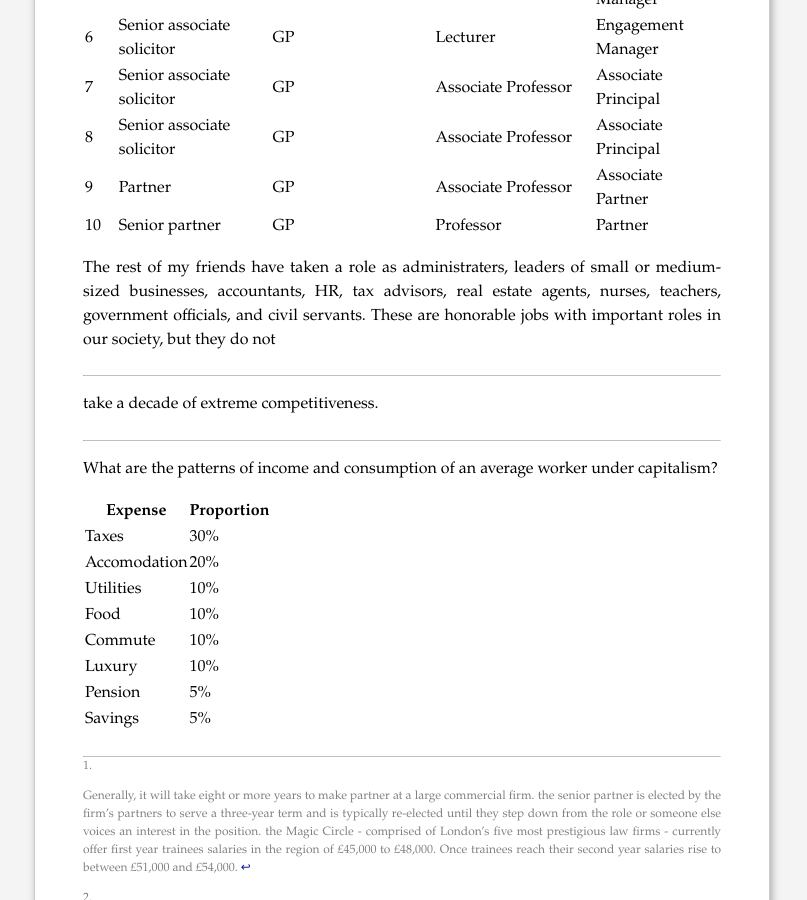
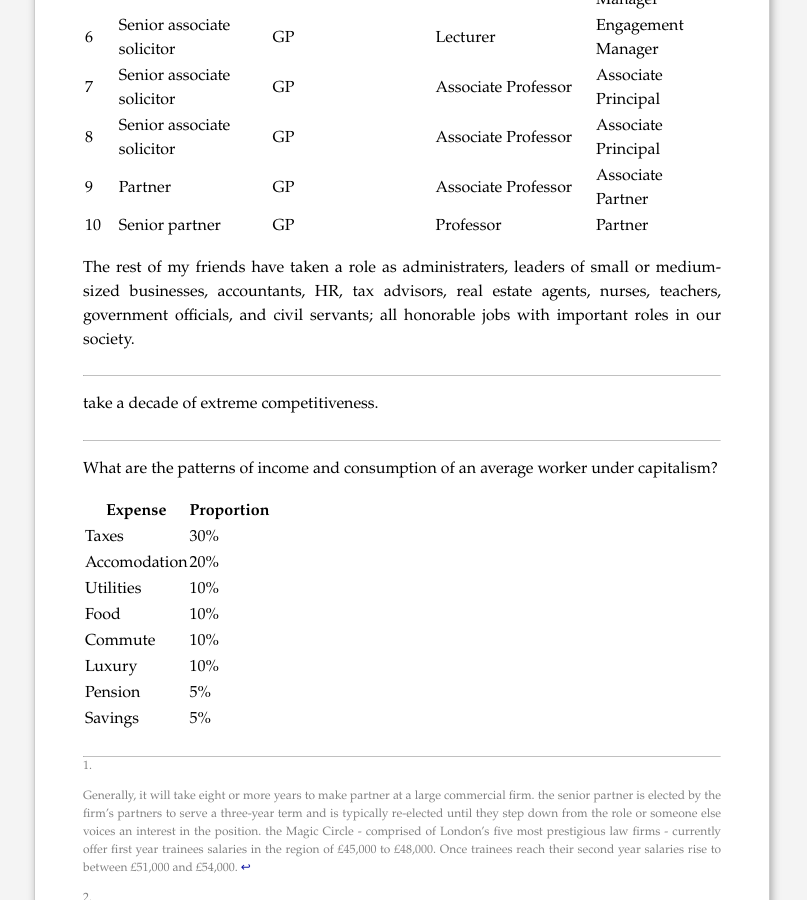
Before and after one commit to piyushahuja/piyushahuja.github.io, a Jekyll site: the page built from _posts/journal/2020-09-26-grail.md, in a window 1280 px wide and 900 px high, scrolled down 1431 px. Shown: the whole window, without its empty margins (238-1045 px from the left). Built offline with Jekyll 4.4.1, drawn with Linux system fonts in a browser that asks for light colours; comment, search, counter and statistics services are not loaded.

Commit message:
auto deployed

```diff
--- a/_posts/journal/2020-09-26-grail.md
+++ b/_posts/journal/2020-09-26-grail.md
@@ -52,7 +52,7 @@
 10 | Senior partner |   GP | Professor | Partner |
 
 
-The rest of my friends have taken a role as  administraters, leaders of small or medium-sized businesses, accountants, HR, tax advisors, real estate agents, nurses, teachers, government officials, and civil servants. These are honorable jobs with important roles in our society, but they do not
+The rest of my friends have taken a role as  administraters, leaders of small or medium-sized businesses, accountants, HR, tax advisors, real estate agents, nurses, teachers, government officials, and civil servants; all honorable jobs with important roles in our society.
 
 ----
 
```
